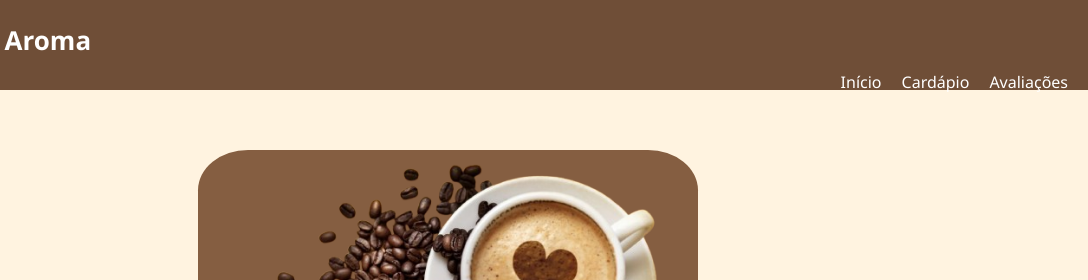
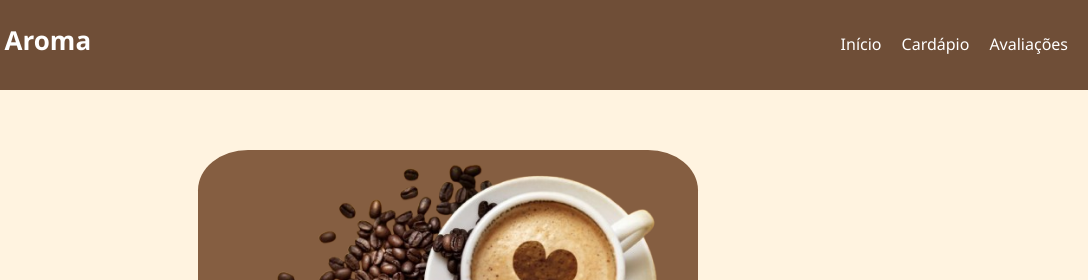
Before and after one commit to fk768/LandingPage, a plain HTML site: page index.html in a window 1280 px wide. Shown: the top 280 px of the page, 192-1280 px from the left. Drawn offline with Linux system fonts and the light colour scheme.

Commit message:
Update style.css

```diff
--- a/style.css
+++ b/style.css
@@ -12,9 +12,11 @@ body {
 }
 
 header {
+  display: flex;
+  justify-content: space-between;
   background-color: #6f4e37;
   color: #fff;
-  width: 100vw;
+  width: 100%;
   margin: auto;
   padding: 20px;
 }
```
